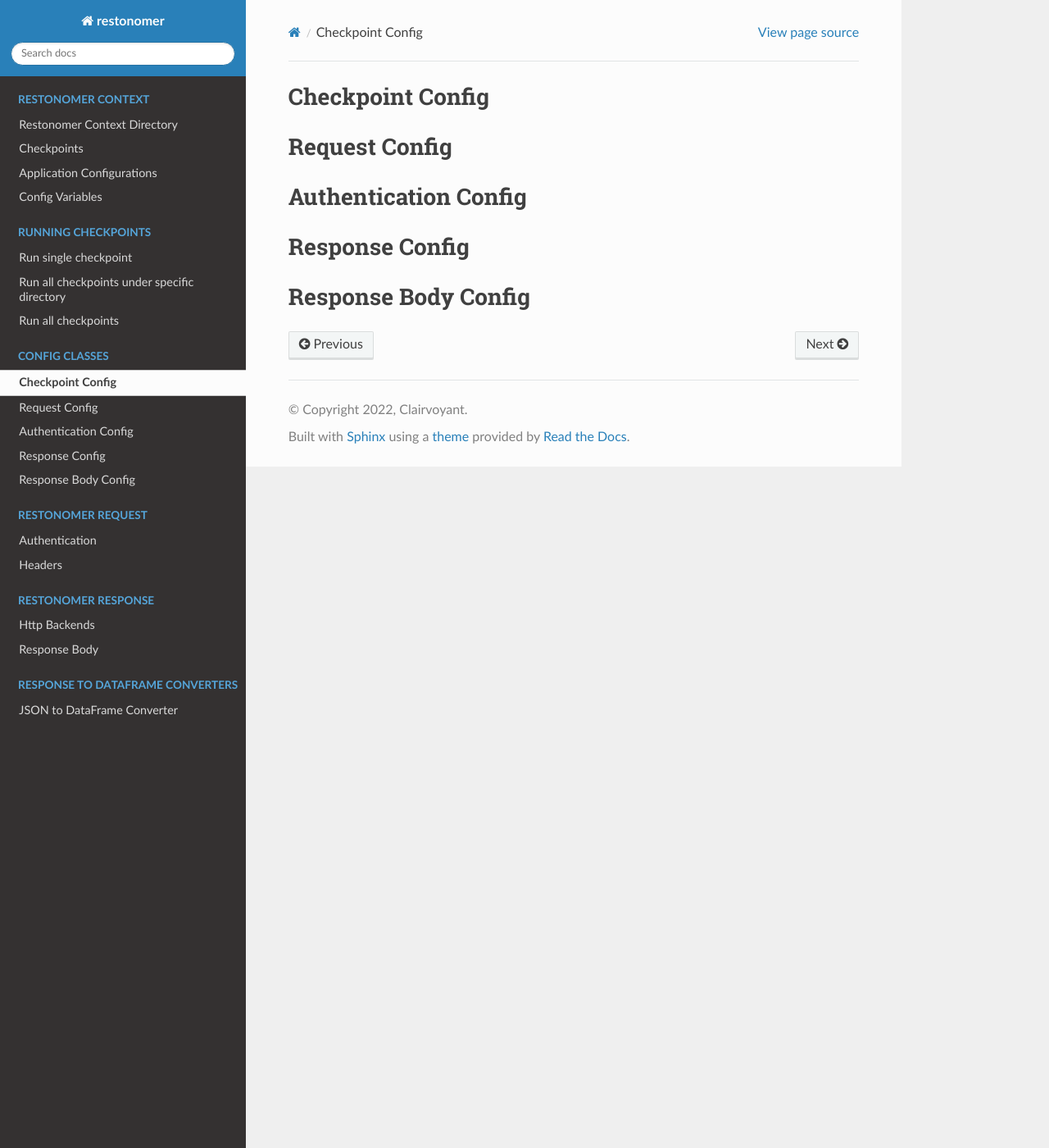
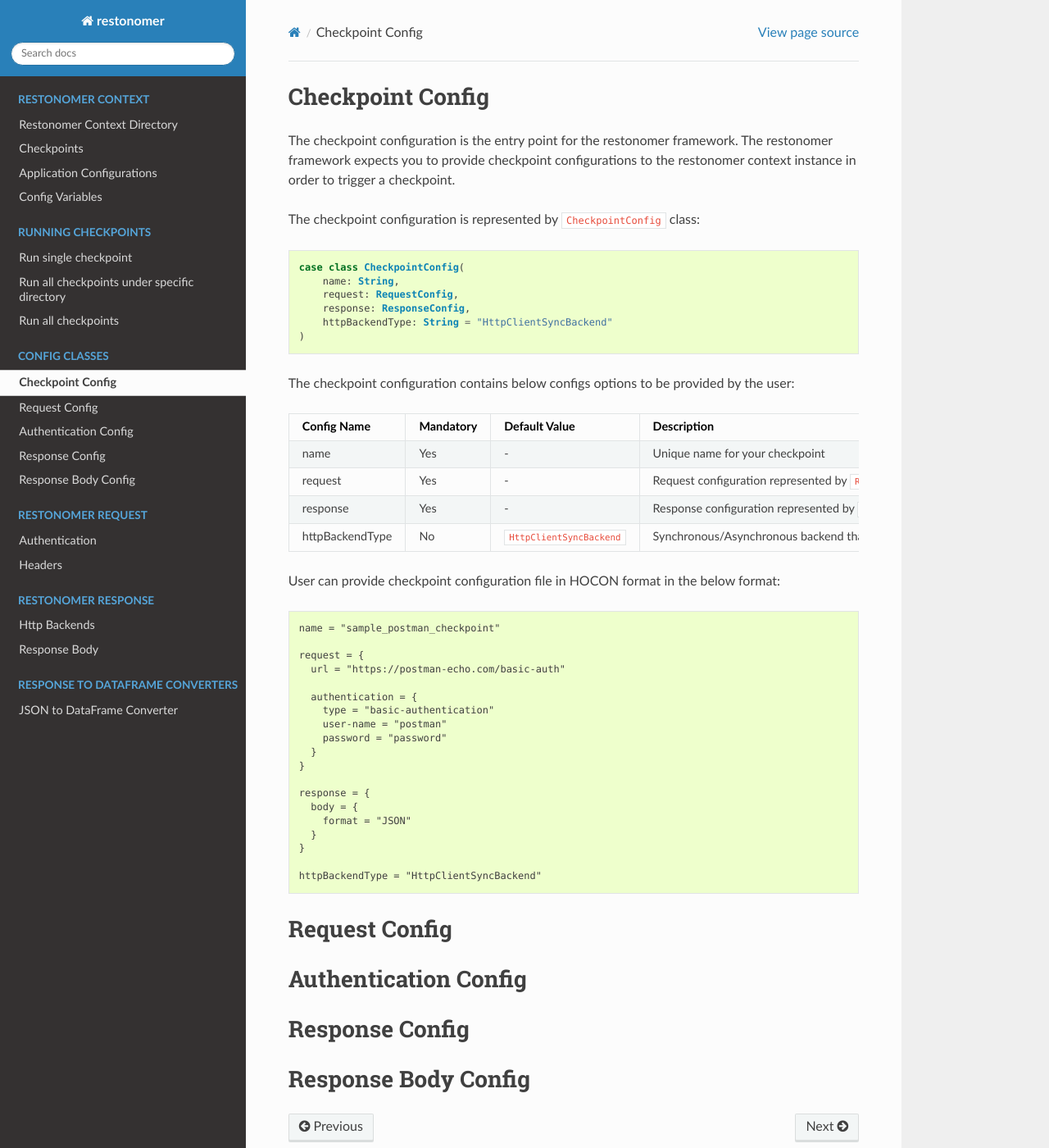
Before and after one commit to teamclairvoyant/restonomer, a Sphinx documentation site: the page built from docs/source/config_classes.md, in a window 1280 px wide and 1400 px high. Shown: the whole window at 82% size. Built offline with Sphinx 7.4.7 and the Read the Docs theme 2.0.0, drawn with Linux system fonts in a browser that asks for light colours.

Commit message:
Added documentation for Checkpoint Config

````diff
--- a/docs/source/config_classes.md
+++ b/docs/source/config_classes.md
@@ -1,4 +1,51 @@
 # Checkpoint Config
+
+The checkpoint configuration is the entry point for the restonomer framework.
+The restonomer framework expects you to provide checkpoint configurations to the restonomer context instance in order to trigger a checkpoint.
+
+The checkpoint configuration is represented by `CheckpointConfig` class:
+
+```scala
+case class CheckpointConfig(
+    name: String,
+    request: RequestConfig,
+    response: ResponseConfig,
+    httpBackendType: String = "HttpClientSyncBackend"
+)
+```
+
+The checkpoint configuration contains below configs options to be provided by the user:
+
+| Config Name     | Mandatory |      Default Value      | Description                                                                                                       |
+|:----------------|:---------:|:-----------------------:|:------------------------------------------------------------------------------------------------------------------|
+| name            |    Yes    |            -            | Unique name for your checkpoint                                                                                   |
+| request         |    Yes    |            -            | Request configuration represented by `RequestConfig`                                                              |
+| response        |    Yes    |            -            | Response configuration represented by `ResponseConfig`                                                            |
+ | httpBackendType |    No     | `HttpClientSyncBackend` | Synchronous/Asynchronous backend that take care of managing connections, sending requests and receiving responses |
+
+User can provide checkpoint configuration file in HOCON format in the below format:
+
+```hocon
+name = "sample_postman_checkpoint"
+
+request = {
+  url = "https://postman-echo.com/basic-auth"
+
+  authentication = {
+    type = "basic-authentication"
+    user-name = "postman"
+    password = "password"
+  }
+}
+
+response = {
+  body = {
+    format = "JSON"
+  }
+}
+
+httpBackendType = "HttpClientSyncBackend"
+```
 
 # Request Config
 
````
Also changed, not shown: 3 other files.
